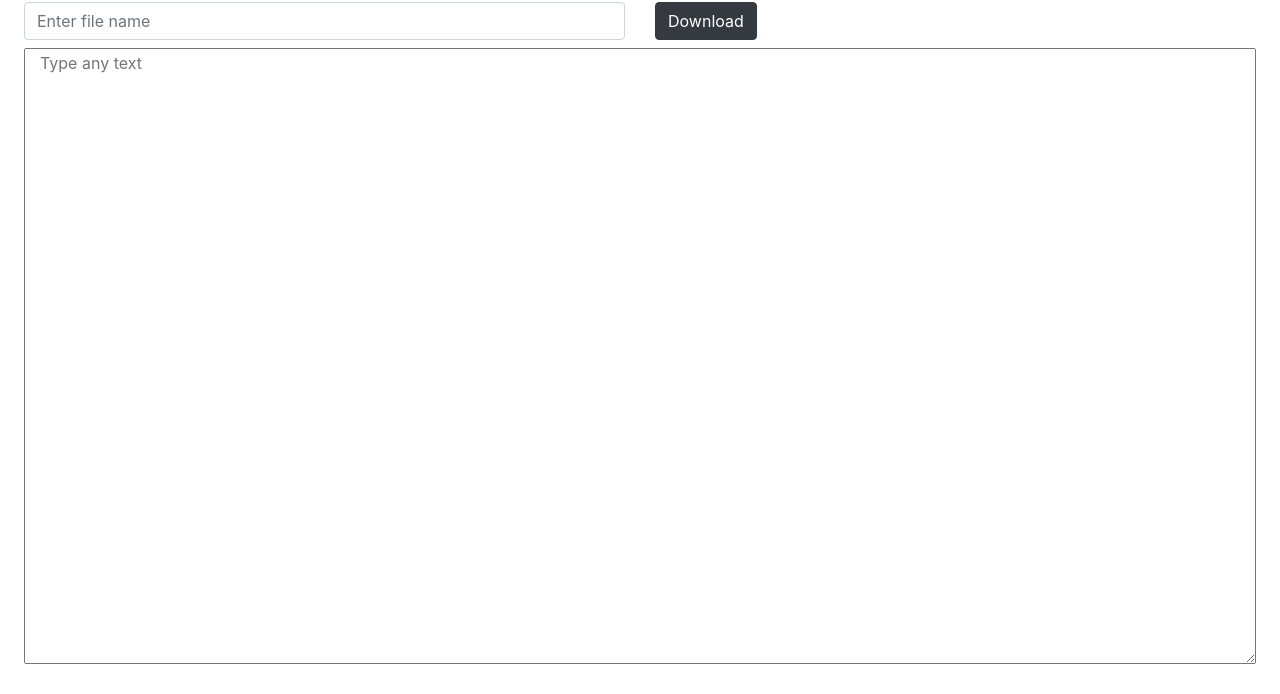
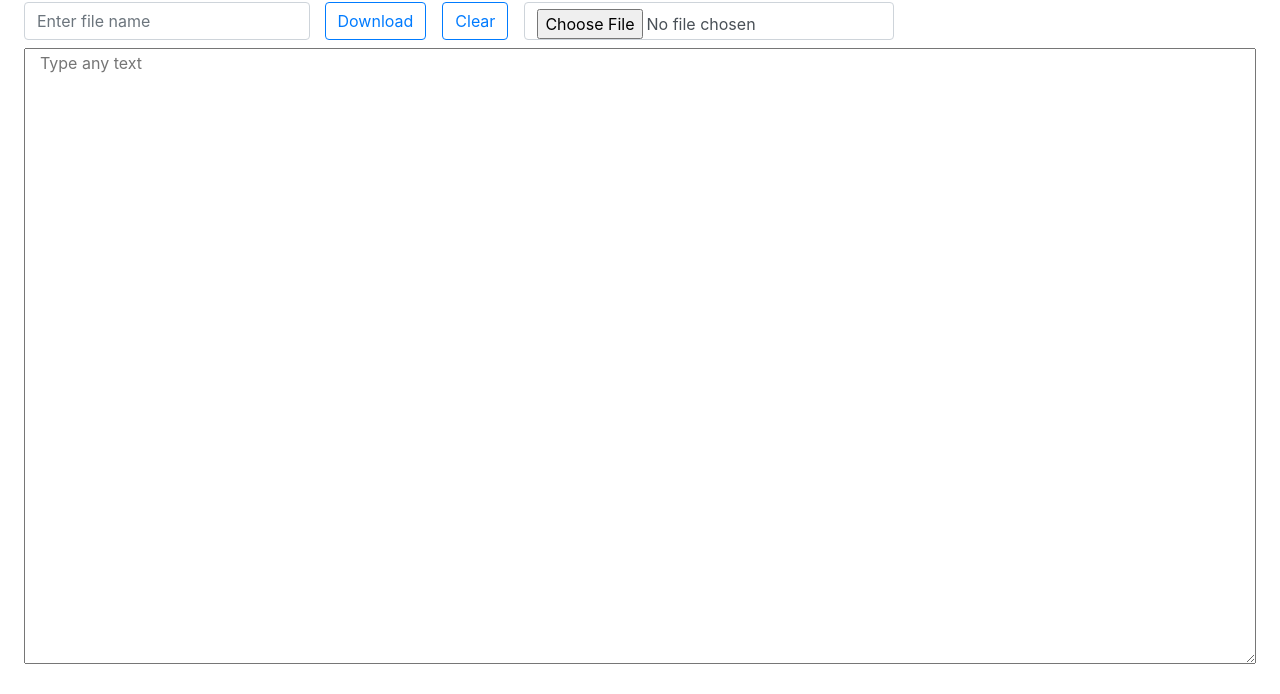
Before and after one commit to Igo-Cigo/Igo-Cigo.github.io, a plain HTML site: page static/index.html in a window 1280 px wide. Shown: the part 241-935 px from the top of the page. Drawn offline with nearby package versions, Linux system fonts and the light colour scheme.

Commit message:
added a upload button

```diff
--- a/static/index.html
+++ b/static/index.html
@@ -26,8 +26,10 @@
       <small class="display-4 text-muted">Where you conver text to text</small>
     </h1>
       <div class="pb-2 row">
-        <div class="col-md-6 col-sm-6"><input class="form-control" type="text" id="fileName" placeholder="Enter file name"/></div>
-        <div class="col-md-6 col-sm-6"><button onclick="downloadFile()" class="btn btn-dark">Download</button></div>
+        <div class="col-md-3"><input class="form-control" type="text" id="fileName" placeholder="Enter file name"/></div>
+        <div class="col-xs-3"><button onclick="downloadFile()" class="btn btn-outline-primary">Download</button></div>
+        <div class="pl-3 col-xs-3"><button onclick="clearFile()" class="float-right btn btn-outline-primary">Clear</button></div>
+        <div class="pl-3 col-xs-3"><input class="form-control form-control-md" type="file" id="file" onchange="readFile()"/></div>
       </div>
       <textarea class="col fill" form-control" type="text" id="textHolder" placeholder="Type any text"></textarea>
 
@@ -43,6 +45,23 @@
         a.download = fileName;
         a.click();
       }
+
+      function clearFile() {
+        document.getElementById("textHolder").value = "";
+      }
+
+      // Reads the file and puts it in the text area
+      function readFile() {
+        var file = document.getElementById("file").files[0];
+        var reader = new FileReader();
+        reader.readAsText(file);
+        reader.onload = function(e) {
+          document.getElementById("textHolder").value = e.target.result;
+        };
+        reader.onerror = function(e) {
+          console.log("Error: ", e);
+        };
+      }
     </script>
   </body>
 </html>
```
